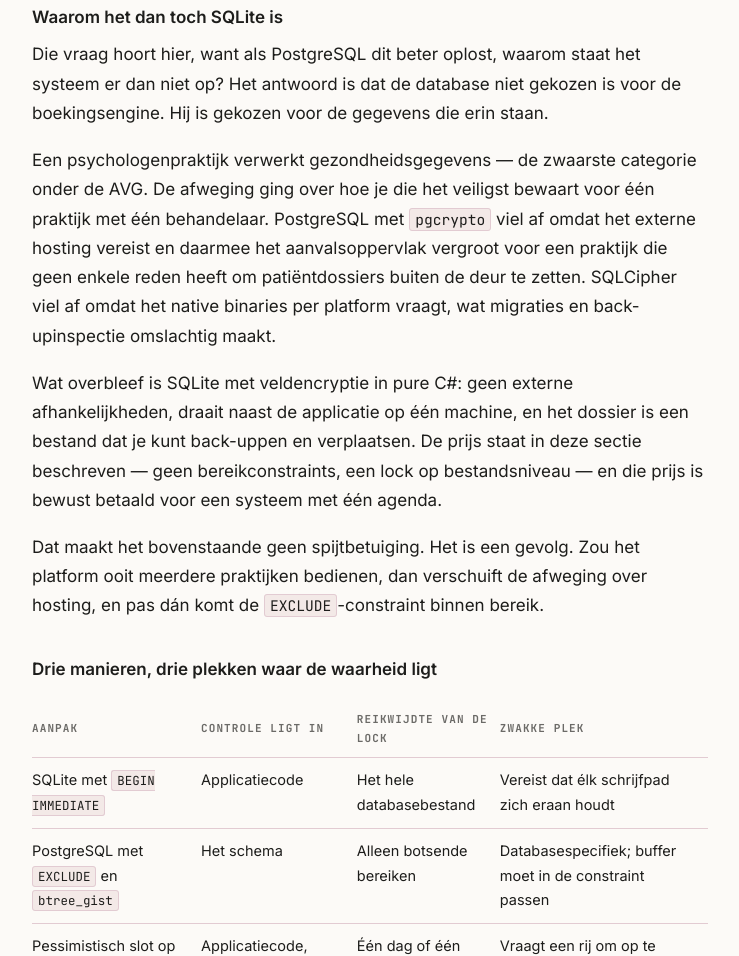
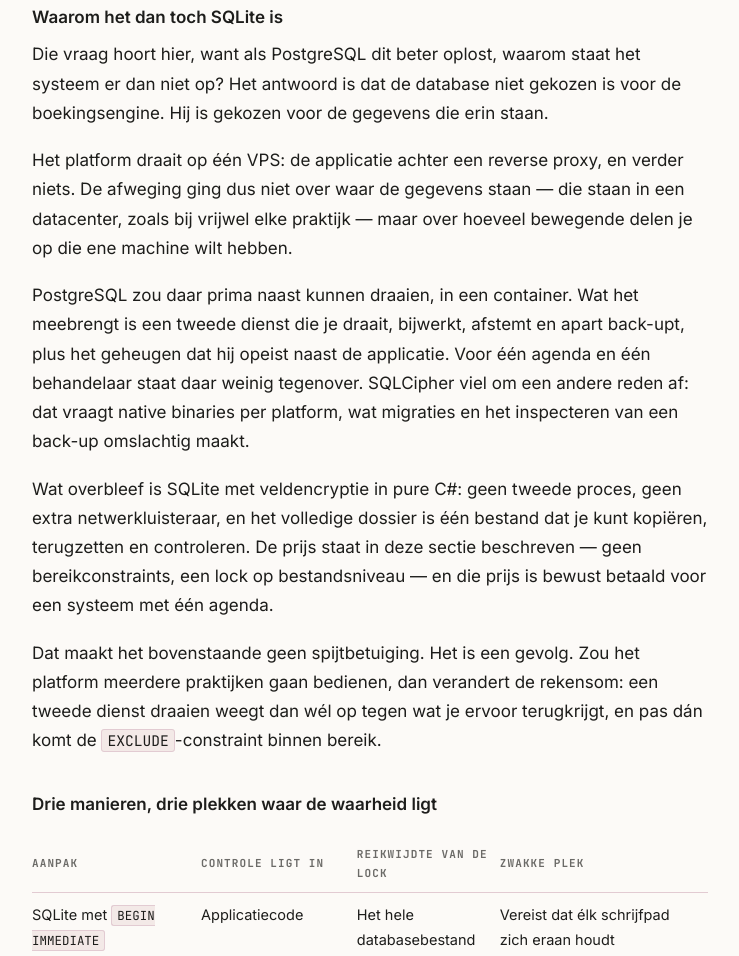
Before and after one commit to GregoryButs/de-verstandhouding-showcase, a plain HTML site: page concurrency.html in a window 1280 px wide. Shown: the part 4647-5603 px from the top of the page, without its empty margins (270-1009 px from the left). Drawn offline with nearby package versions, Linux system fonts and the light colour scheme.

Commit message:
docs: de verantwoording van de databasekeuze corrigeren
Het artikel stelde dat PostgreSQL afviel omdat het externe hosting vereist en
patiëntdossiers daarmee buiten de praktijk zou brengen. Dat klopt niet: het
platform draait op een gehuurde VPS, de gegevens staan dus al in een datacenter,
en PostgreSQL zou op diezelfde machine in een container kunnen draaien.

Vervangen door de afweging die wel geldt: op één VPS voor één agenda weegt een
tweede dienst — draaien, bijwerken, apart back-uppen, geheugen — niet op tegen
wat hij oplevert. En een dossier dat één bestand is, is eenvoudiger te kopiëren
en te controleren.

De claim kwam uit ADR-001 en is daar ongetoetst overgenomen.

```diff
--- a/concurrency.html
+++ b/concurrency.html
@@ -381,25 +381,31 @@
   </p>
 
   <p>
-    Een psychologenpraktijk verwerkt gezondheidsgegevens — de zwaarste categorie onder de AVG. De
-    afweging ging over hoe je die het veiligst bewaart voor één praktijk met één behandelaar.
-    PostgreSQL met <code>pgcrypto</code> viel af omdat het externe hosting vereist en daarmee het
-    aanvalsoppervlak vergroot voor een praktijk die geen enkele reden heeft om patiëntdossiers
-    buiten de deur te zetten. SQLCipher viel af omdat het native binaries per platform vraagt, wat
-    migraties en back-upinspectie omslachtig maakt.
+    Het platform draait op één VPS: de applicatie achter een reverse proxy, en verder niets. De
+    afweging ging dus niet over waar de gegevens staan — die staan in een datacenter, zoals bij
+    vrijwel elke praktijk — maar over hoeveel bewegende delen je op die ene machine wilt hebben.
   </p>
 
   <p>
-    Wat overbleef is SQLite met veldencryptie in pure C#: geen externe afhankelijkheden, draait
-    naast de applicatie op één machine, en het dossier is een bestand dat je kunt back-uppen en
-    verplaatsen. De prijs staat in deze sectie beschreven — geen bereikconstraints, een lock op
+    PostgreSQL zou daar prima naast kunnen draaien, in een container. Wat het meebrengt is een
+    tweede dienst die je draait, bijwerkt, afstemt en apart back-upt, plus het geheugen dat hij
+    opeist naast de applicatie. Voor één agenda en één behandelaar staat daar weinig tegenover.
+    SQLCipher viel om een andere reden af: dat vraagt native binaries per platform, wat migraties en
+    het inspecteren van een back-up omslachtig maakt.
+  </p>
+
+  <p>
+    Wat overbleef is SQLite met veldencryptie in pure C#: geen tweede proces, geen extra
+    netwerkluisteraar, en het volledige dossier is één bestand dat je kunt kopiëren, terugzetten en
+    controleren. De prijs staat in deze sectie beschreven — geen bereikconstraints, een lock op
     bestandsniveau — en die prijs is bewust betaald voor een systeem met één agenda.
   </p>
 
   <p>
-    Dat maakt het bovenstaande geen spijtbetuiging. Het is een gevolg. Zou het platform ooit meerdere
-    praktijken bedienen, dan verschuift de afweging over hosting, en pas dán komt de
-    <code>EXCLUDE</code>-constraint binnen bereik.
+    Dat maakt het bovenstaande geen spijtbetuiging. Het is een gevolg. Zou het platform meerdere
+    praktijken gaan bedienen, dan verandert de rekensom: een tweede dienst draaien weegt dan wél op
+    tegen wat je ervoor terugkrijgt, en pas dán komt de <code>EXCLUDE</code>-constraint binnen
+    bereik.
   </p>
 
   <h3>Drie manieren, drie plekken waar de waarheid ligt</h3>
```
